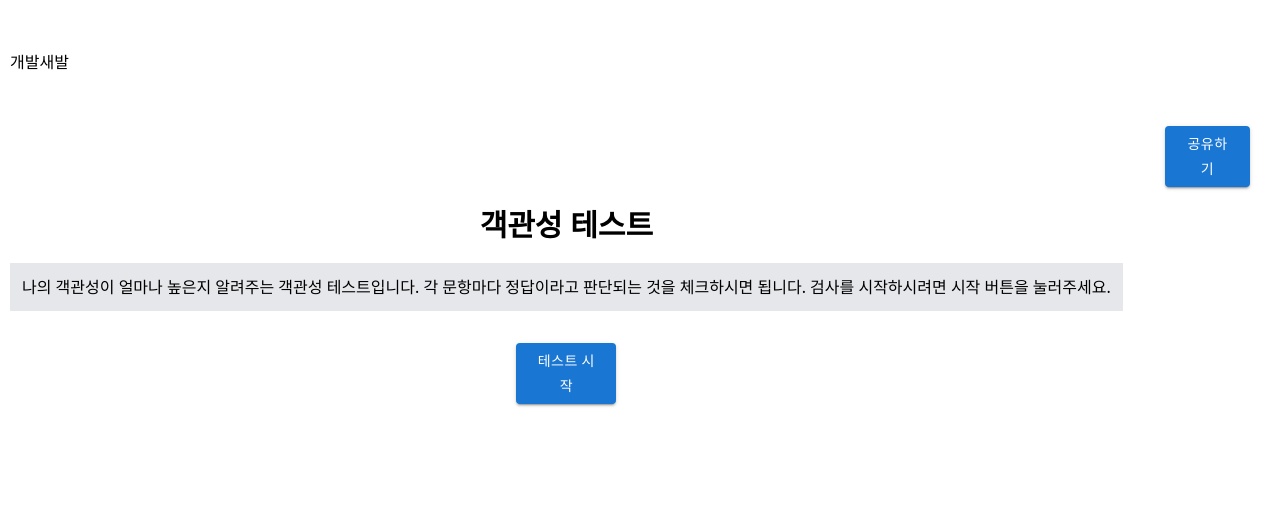
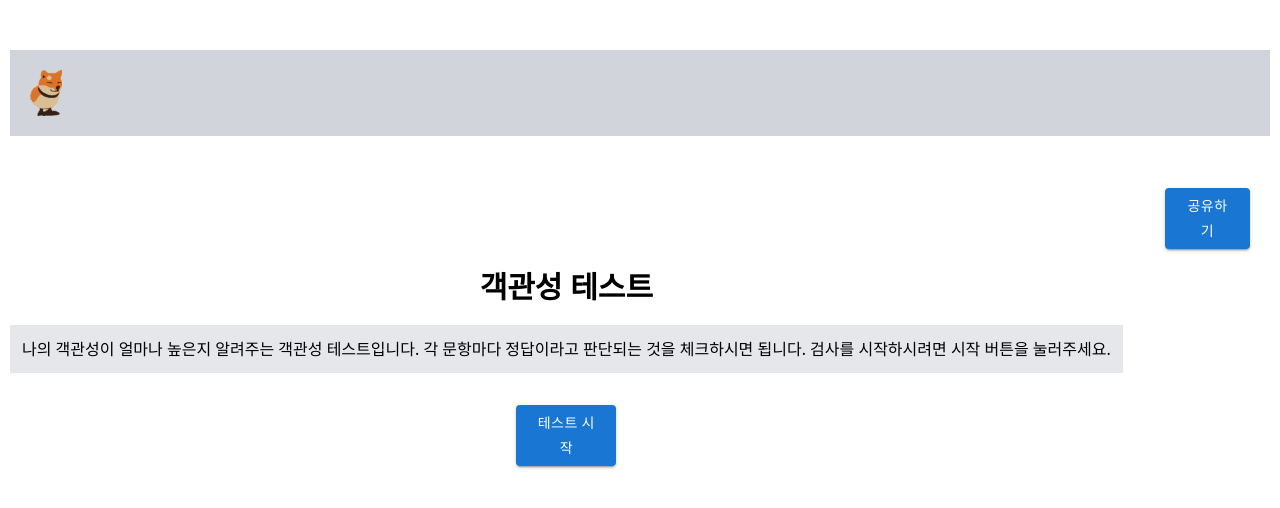
Before and after one commit to gaebal-saebal/objectivity-test-app, a React (Vite) app: page / in a window 1280 px wide. Shown: the top 508 px of the page. Built offline with nearby package versions, Linux system fonts and the light colour scheme.

Commit message:
design : gaesae logo 추가 및 header 적용

```diff
--- a/src/components/Header.jsx
+++ b/src/components/Header.jsx
@@ -2,9 +2,11 @@ import { Share } from './Share';
 
 export const Header = () => {
   return (
-    <div>
-      <div>개발새발</div>
+    <>
+      <div className='p-5 bg-gray-300'>
+        <img className='w-8' src='/gaesae.png' alt='logo' />
+      </div>
       <Share />
-    </div>
+    </>
   );
 };
```
Also changed, not shown: public/gaesae.png (added).
